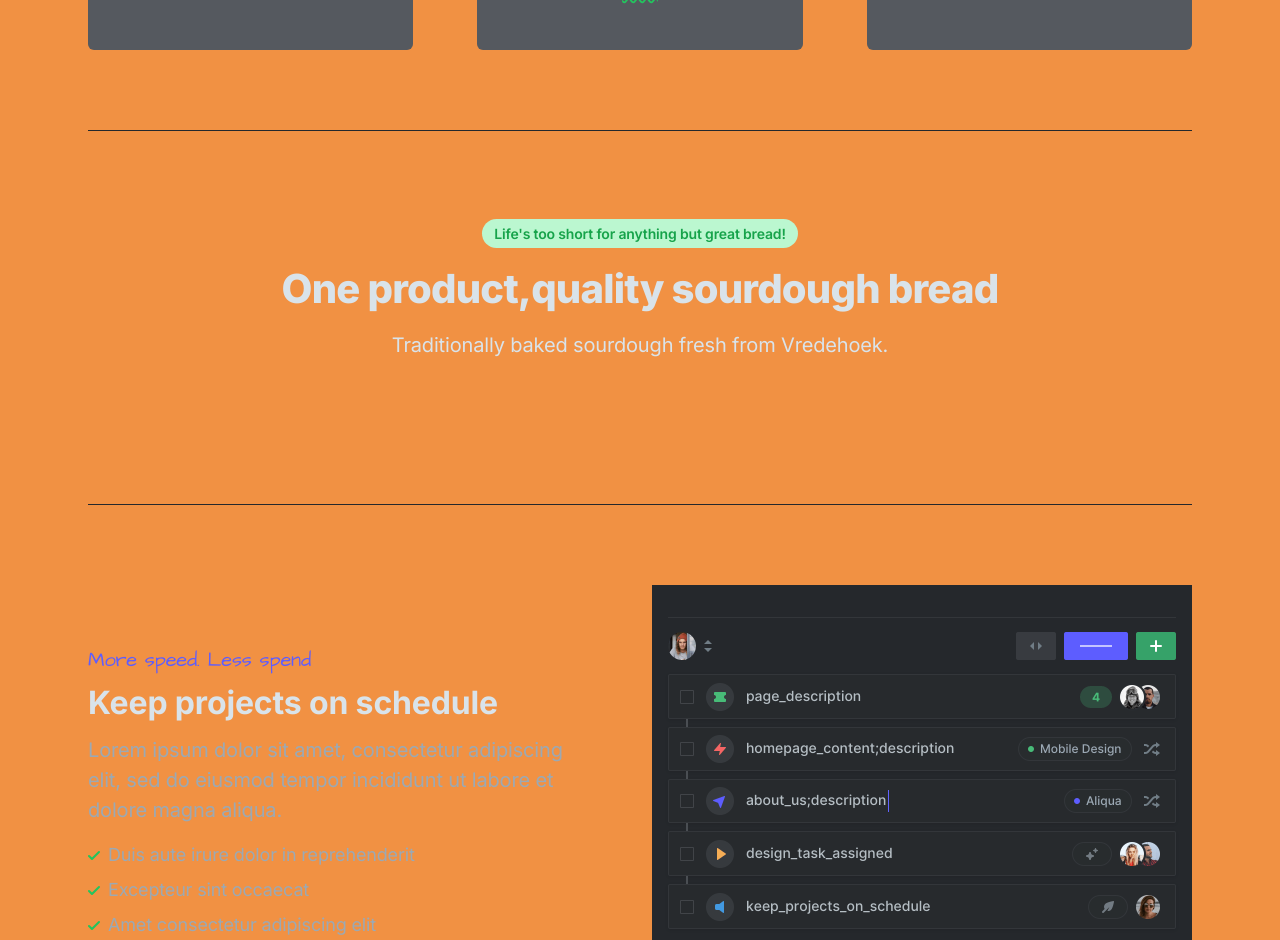
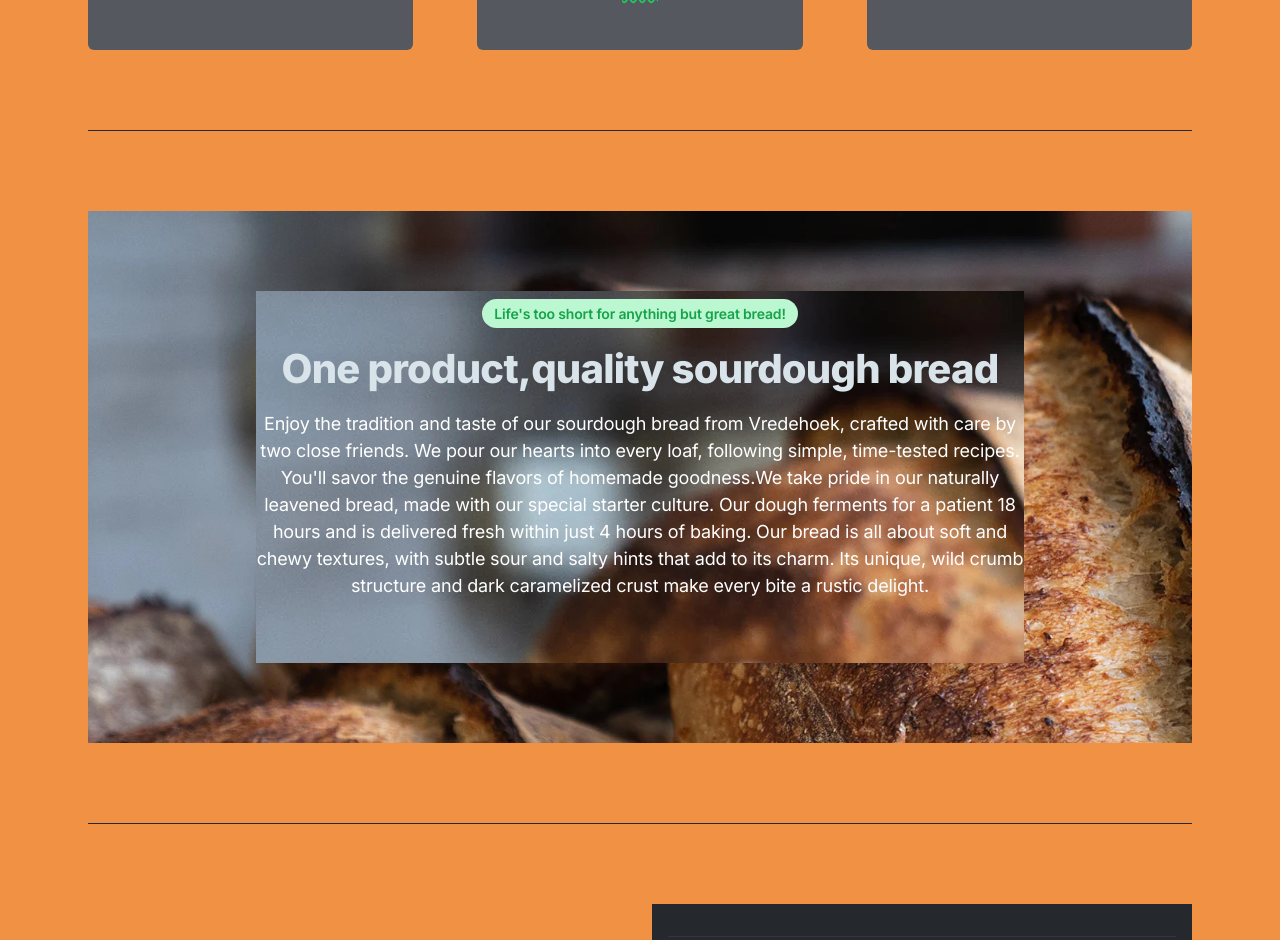
Before and after one commit to skudunter/bread-guys-website, a Next.js app: page / in a window 1280 px wide. Shown: the part 2000-2940 px from the top of the page. Built offline with nearby package versions, Linux system fonts and the light colour scheme.

Commit message:
Info section done

```diff
--- a/components/features.tsx
+++ b/components/features.tsx
@@ -2,7 +2,7 @@ export default function Features() {
   return (
     <section>
       <div className="max-w-6xl mx-auto px-4 sm:px-6">
-        <div className="py-12 md:py-20">
+        <div className="py-12 md:py-20 border-gray-800 border-b mb-20">
           {/* Section header */}
           <div className="max-w-3xl mx-auto text-center pb-12 md:pb-20">
             <h2 className="h2 mb-4">
--- a/components/info.tsx
+++ b/components/info.tsx
@@ -1,18 +1,30 @@
 import Image from "next/image";
+import bread from "@/public/images/bread.png";
 export default function Info() {
   return (
     <section>
       <div className="max-w-6xl mx-auto px-4 sm:px-6">
-        <div className="py-12 md:py-20 border-t border-gray-800">
+        <div className="py-12 md:py-20 bg-breadImage bg-cover mb-20">
           {/* Section header */}
-          <div className="max-w-3xl mx-auto text-center pb-12 md:pb-16">
+          <div className="max-w-3xl mx-auto text-center pb-12 md:pb-16 bg-breadImage">
             <div className="inline-flex text-sm font-semibold py-1 px-3 m-2 text-green-600 bg-green-200 rounded-full mb-4">
               Life's too short for anything but great bread!
             </div>
             <h1 className="h2 mb-4">One product,quality sourdough bread</h1>
-            <p className="text-xl text-gray-200">
-              Traditionally baked sourdough fresh from Vredehoek. <br />
+            <p className="text-lg text-white">
+              Enjoy the tradition and taste of our sourdough bread from
+              Vredehoek, crafted with care by two close friends. We pour our
+              hearts into every loaf, following simple, time-tested recipes.
+              You'll savor the genuine flavors of homemade goodness.We take
+              pride in our naturally leavened bread, made with our special
+              starter culture. Our dough ferments for a patient 18 hours and is
+              delivered fresh within just 4 hours of baking. Our bread is all
+              about soft and chewy textures, with subtle sour and salty hints
+              that add to its charm. Its unique, wild crumb structure and dark
+              caramelized crust make every bite a rustic delight.
             </p>
+          </div>
+          <div className="flex">
           </div>
         </div>
       </div>
--- a/tailwind.config.js
+++ b/tailwind.config.js
@@ -36,6 +36,10 @@ module.exports = {
         tersiary: "#FABC3C",
         quad: "#FF773D",
         quint: "#F55536",
+      },
+      backgroundImage: {
+        breadImage:"url('/images/bread.png')"
+
       },
       spacing: {
         "9/16": "56.25%",
```
Also changed, not shown: public/images/bread.png (added).
